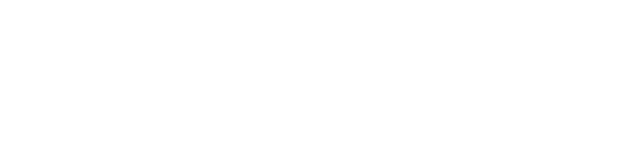
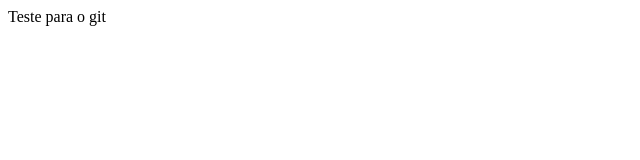
Before and after one commit to GusNachbar/meu_projeto_versionado, a plain HTML site: page index.html in a window 1280 px wide. Shown: the whole page, without its empty margins (0-640 px from the left). Drawn offline with Linux system fonts and the light colour scheme.

Commit message:
atualizei o texto do head

```diff
--- a/index.html
+++ b/index.html
@@ -1,6 +1,7 @@
 <html>
 
 <head>
+	Teste para o git
 </head>
 
 <body>
```
